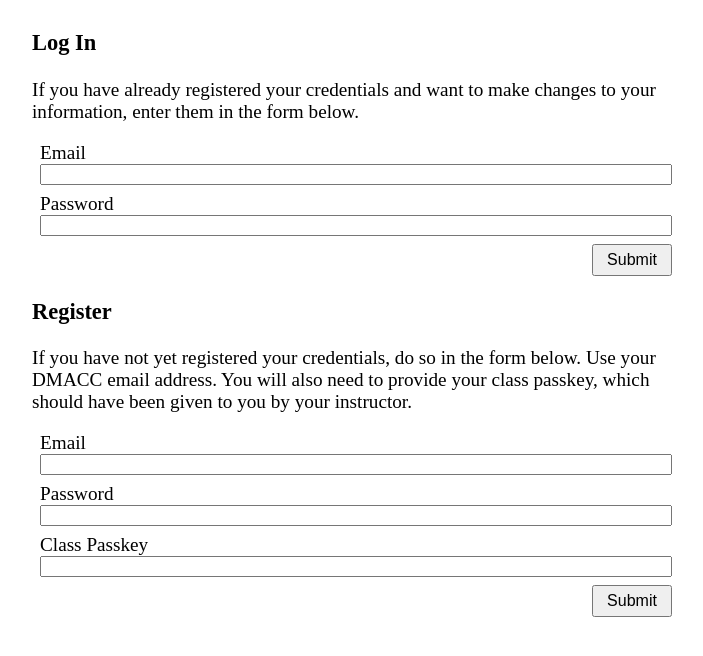
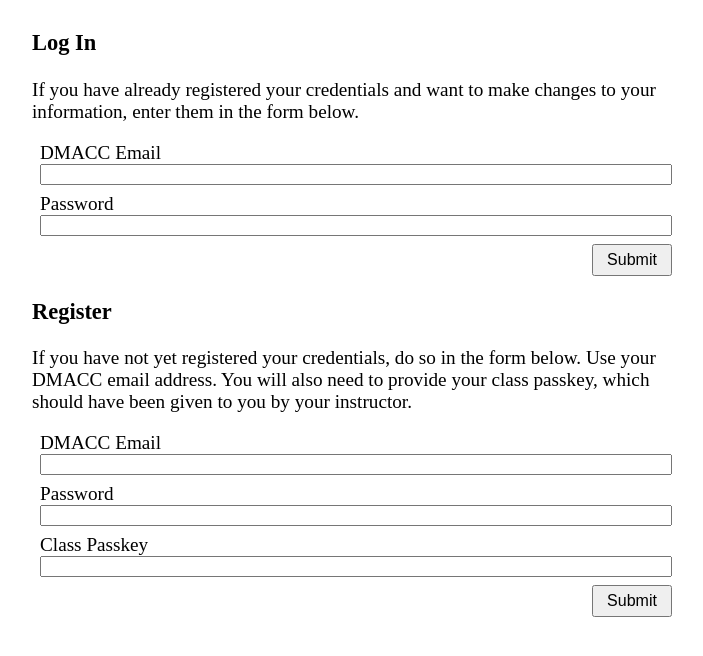
Before and after one commit to EndaHallahan/School-Git, a PHP site: page /initial-form.php in a window 1280 px wide. Shown: the top 656 px of the page, without its empty margins (288-991 px from the left). Run offline with PHP 8.4, Linux system fonts and the light colour scheme.

Commit message:
Updated Portfolio Form again.

```diff
--- a/wdv490/portfolio_day_form/initial-form.php
+++ b/wdv490/portfolio_day_form/initial-form.php
@@ -30,7 +30,7 @@
 				|| !preg_match("/@dmacc.edu$/", $email)
 			) {
 			$formValid = false;
-			$formError = "Please enter a valid email.";
+			$formError = "Please enter a valid DMACC email.";
 		}
 		if (!$validator->notEmpty($password)
 				|| !$validator->noSpecialChars($password)
@@ -93,7 +93,7 @@
 				|| !preg_match("/@dmacc.edu$/", $email)
 			) {
 			$formValid = false;
-			$formError = "Please enter a valid email.";
+			$formError = "Please enter a valid DMACC email.";
 		}
 		if (!$validator->notEmpty($password)
 				|| !$validator->noSpecialChars($password)
@@ -158,7 +158,7 @@
 				<h3>Log In</h3>
 				<p>If you have already registered your credentials and want to make changes to your information, enter them in the form below.</p>
 				<form name="login_form" method="post" action="<?php echo htmlspecialchars($_SERVER["PHP_SELF"]);?>">
-					<label>Email
+					<label>DMACC Email
 						<input type="email" name="email" id="email" required data-v_length_lt="50" data-v_is-email data-v_is-dmacc>
 					</label>
 					<label>Password
@@ -171,7 +171,7 @@
 				<h3>Register</h3>
 				<p>If you have not yet registered your credentials, do so in the form below. Use your DMACC email address. You will also need to provide your class passkey, which should have been given to you by your instructor.</p>
 				<form name="create_entry_form" method="post" action="<?php echo htmlspecialchars($_SERVER["PHP_SELF"]);?>">
-					<label>Email
+					<label>DMACC Email
 						<input type="email" name="email" required data-v_length_lt="50" data-v_is-email data-v_is-dmacc>
 					</label>
 					<label>Password
```
